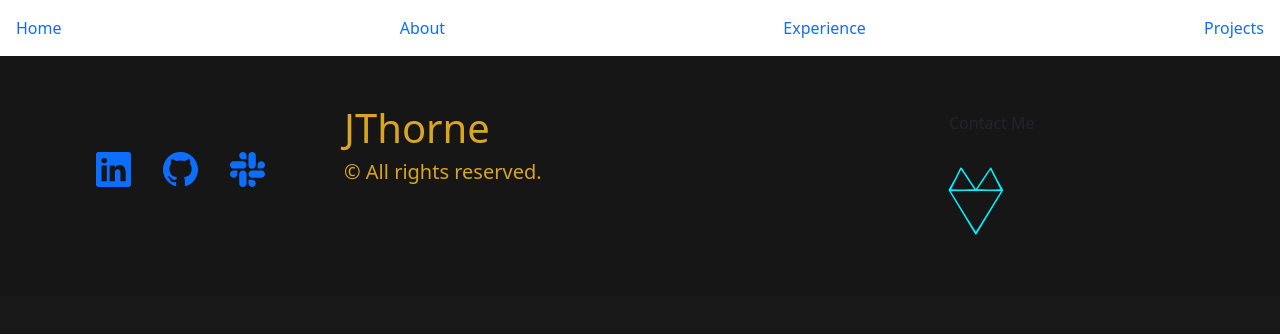
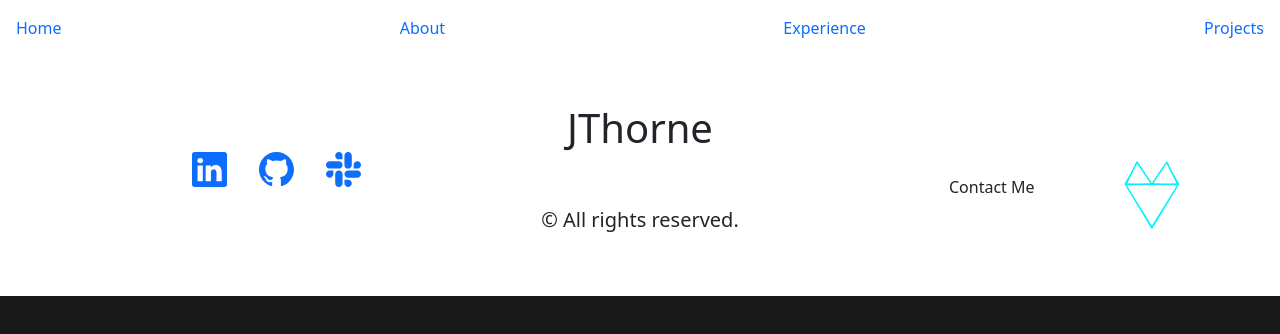
Before and after one commit to JThorneX/React-Portfolio, a React (Create React App) app: page / in a window 1280 px wide. Shown: the top 334 px of the page. Built offline with nearby package versions, Linux system fonts and the light colour scheme.

Commit message:
root colors

```diff
--- a/src/components/Footer/footer.css
+++ b/src/components/Footer/footer.css
@@ -1,14 +1,13 @@
 .footer-wrapper {
-  max-height: 15rem;
-  background-color: rgb(22, 22, 22);
-  color: goldenrod;
   display: grid;
   padding: 3rem;
   grid-template-columns: 25% 50% 25%;
+  max-height: 15rem;
   justify-content: center;
 }
 
 .footer-socials {
+  margin-left: 6rem;
   display: flex;
   flex-direction: row;
   padding: 3rem;
@@ -16,6 +15,24 @@
   aspect-ratio: 1/1;
 }
 
+.footer-content {
+  text-align: center;
+}
+
+.footer-content h1 {
+  padding-bottom: 3rem;
+}
+
+.contact-footer-btn {
+  display: flex;
+  margin-top: 2rem;
+  gap: 4rem;
+}
+
+.contact-btn {
+  margin-top: 2rem;
+}
+
 .cyan-logo-img {
   width: 5rem;
 }
--- a/src/index.css
+++ b/src/index.css
@@ -1,3 +1,12 @@
+:root {
+  --dark-bg: rgb(24, 24, 24);
+  --gold: goldenrod;
+  --cyan: cyan;
+  --dark-fade-bg: rgba(24, 24, 24, 0.503);
+  --light-fade-bg: rgba(131, 131, 131, 0.486);
+  --white: rgb(242, 242, 242);
+}
+
 html {
-  background-color: rgb(24, 24, 24);
+  background-color: var(--dark-bg);
 }
```
